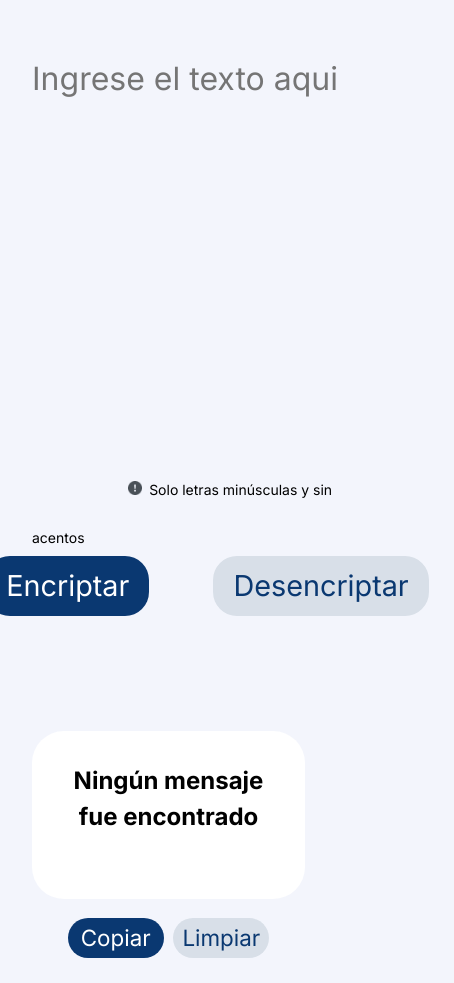
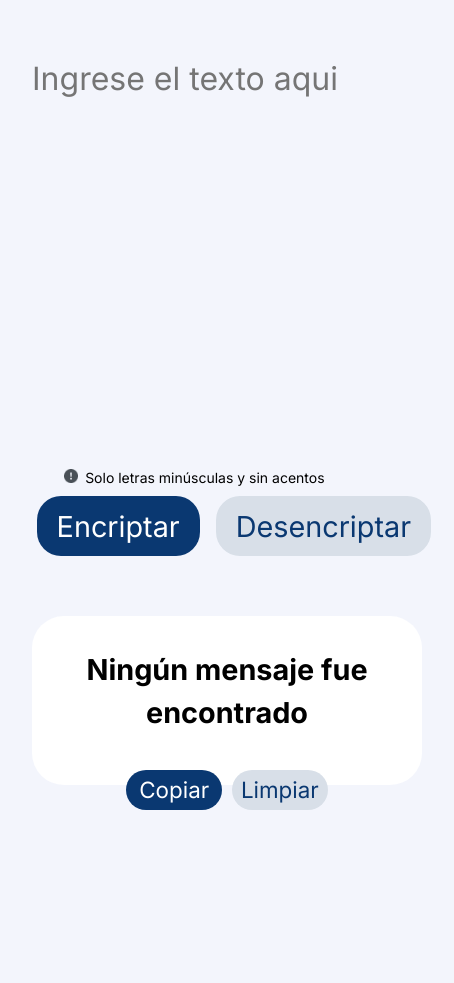
Before and after one commit to JJCarlos099/encriptador, a plain HTML site: page index.html in a window 390 px wide. Shown: the part 92-1075 px from the top of the page, 454 px wide, since content can reach past the window. After the commit the page ends 991 px from the top, so only its background shows below. Drawn offline with Linux system fonts and the light colour scheme.

Commit message:
adaptado para celular

```diff
--- a/style.css
+++ b/style.css
@@ -192,6 +192,7 @@ h6{
     outline: none;
 }
 
+/*Para tablet*/
 @media screen and (max-width: 769px){
     main{
         padding: 1rem;
@@ -226,3 +227,61 @@ h6{
         margin-top: 1.5rem;
     }
 }
+
+/*para celular*/
+@media screen and (max-width: 426px){
+    main{
+        padding-left: 1rem;
+        width: 100vw;
+        height: 100vh;
+    }
+
+    .seccion1{
+        margin: 0;
+        padding-bottom: 0.8rem;
+        width: 100vw;
+        height: 65vh;
+    }
+
+    .icon {
+        padding-left: 1rem;
+    }
+
+    .input-text{
+        width: 100%;
+        height: 45vh;
+        padding: 0rem;
+        margin-bottom: 0;
+    }
+
+    .botones{
+        gap: .5rem;
+        padding-left: 1.5rem;
+        display: flex;
+        width: 90vw;
+        align-items:flex-start;
+        justify-content: end;
+    }
+
+    .seccion2{
+        margin-top: -3rem;
+        padding-left: 0;
+        width: 100vw;
+        height: 20vh;
+    }
+
+    .seccion2 p{
+        font-size: 0.9rem;
+        width: 90%;
+    }
+
+    .muneco{
+        display: none;
+    }
+
+
+    .botones-s2{
+        margin-top: 0;
+        padding: 0;
+    }
+}
```
